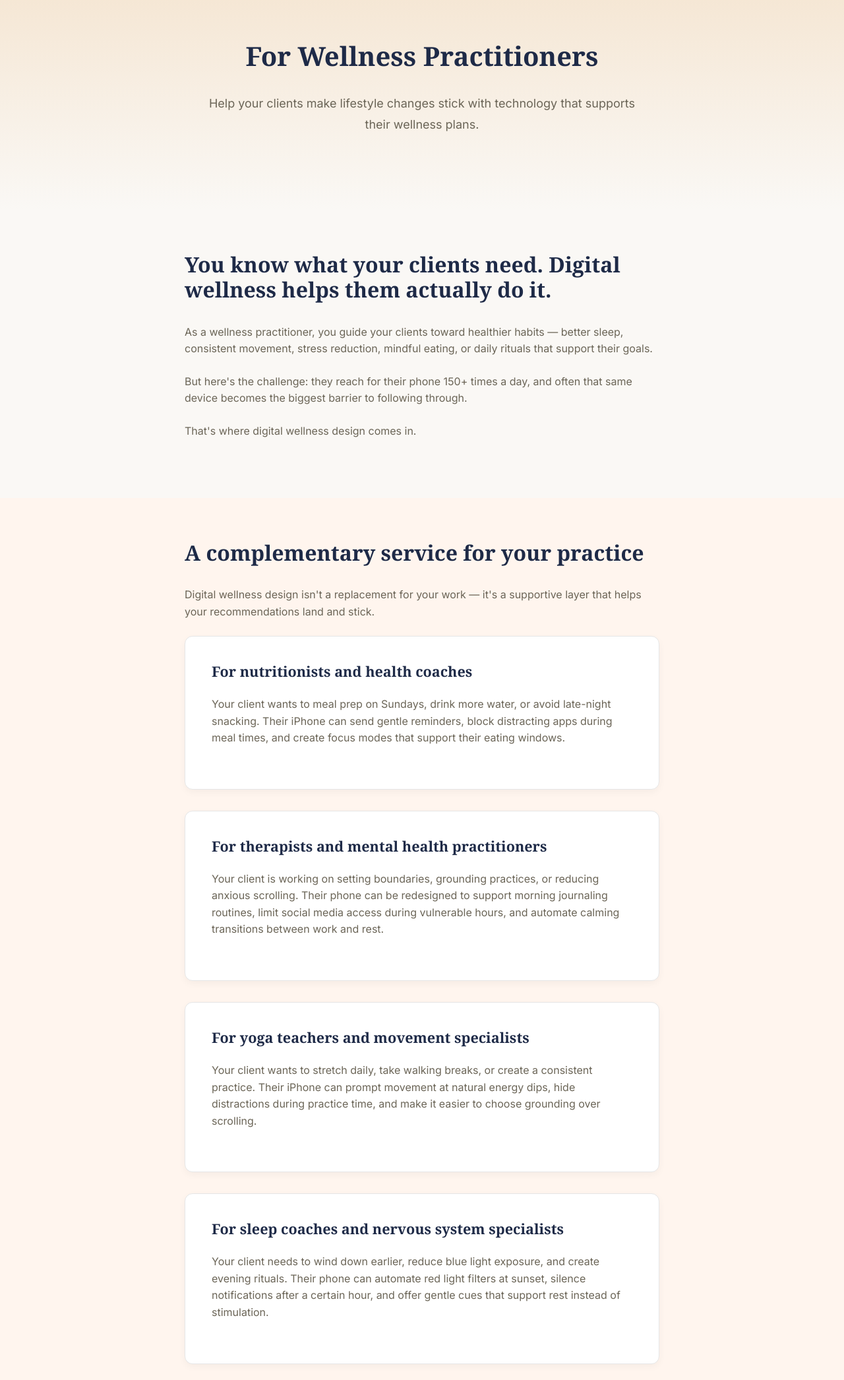
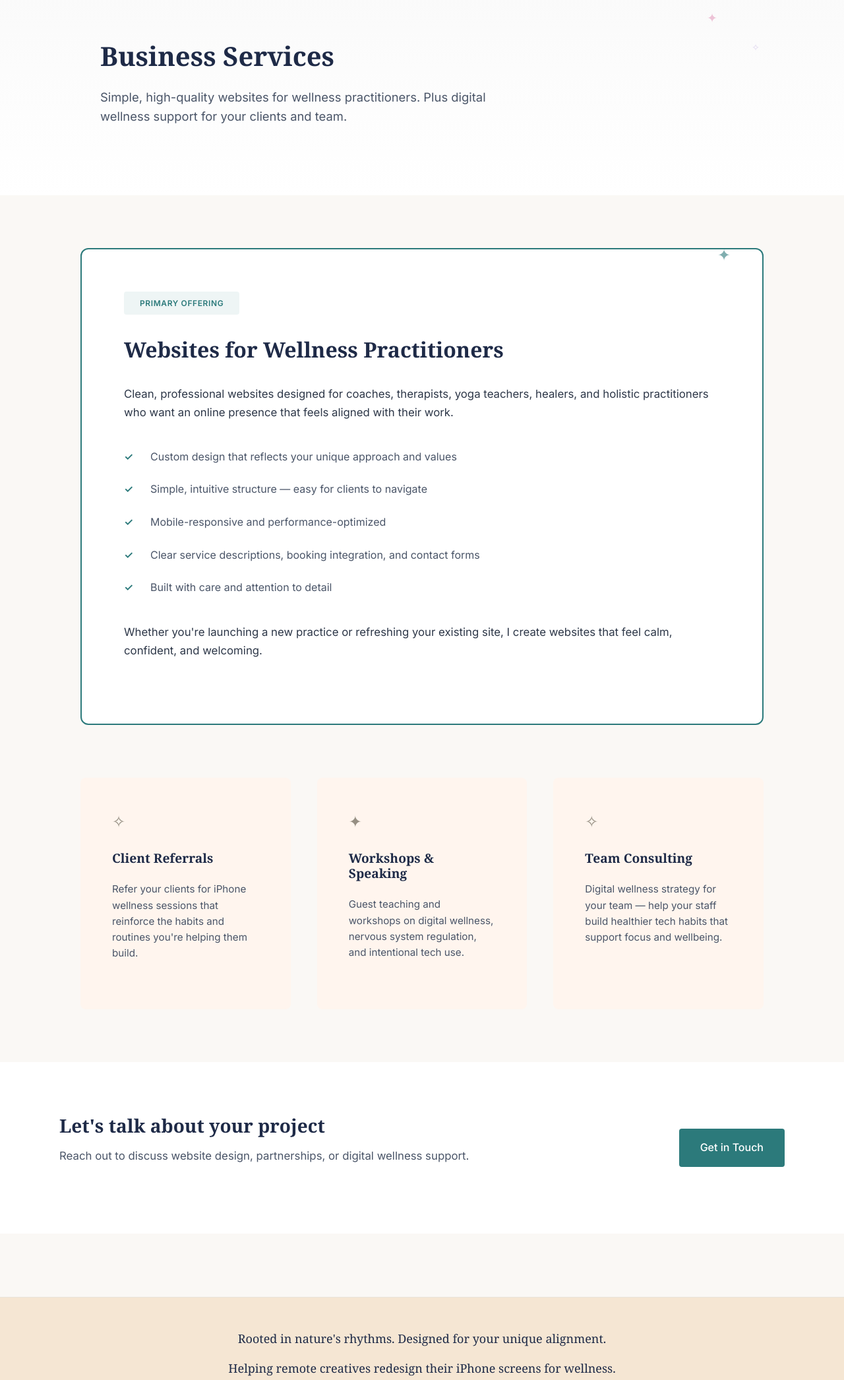
Before and after one commit to digitalwellnessdesign/io, a website: page practitioners.html in a window 1280 px wide. Shown: the part 100-2192 px from the top of the page at 66% size. Drawn offline with Linux system fonts and the light colour scheme; a web font is replaced by a local one.

Commit message:
Updated practitioners.html

```diff
--- a/practitioners.html
+++ b/practitioners.html
@@ -3,12 +3,12 @@
 <head>
   <meta charset="UTF-8">
   <meta name="viewport" content="width=device-width, initial-scale=1.0">
-  <title>For Wellness Practitioners | Digital Wellness Design</title>
-  <meta name="description" content="Partner with Digital Wellness Design to support your clients with iPhone redesigns that reinforce their wellness plans and help lifestyle changes stick.">
+  <title>Business Services — Websites for Wellness Practitioners | Digital Wellness Design</title>
+  <meta name="description" content="Simple, high-quality websites for wellness practitioners. Plus client support, workshops, and digital wellness consulting.">
 
   <!-- Open Graph -->
-  <meta property="og:title" content="For Wellness Practitioners | Digital Wellness Design">
-  <meta property="og:description" content="Partner with Digital Wellness Design to support your clients with technology that reinforces their wellness plans.">
+  <meta property="og:title" content="Business Services — Websites for Wellness Practitioners">
+  <meta property="og:description" content="Simple, high-quality websites for wellness practitioners and digital wellness support services.">
   <meta property="og:type" content="website">
   <meta property="og:url" content="https://www.digitalwellnessdesign.com/practitioners.html">
 
@@ -25,54 +25,246 @@
   <style>
     /* Brand colors */
     :root {
-      --deep-green: #2c7a7b;
-      --navy-blue: #1e2a47;
+      --navy: #1e2a47;
+      --green: #2c7a7b;
+      --pink: #da72a3;
+      --purple: #b39ddb;
+      --light-blue: #7db4e8;
       --warm-cream: #fff5ee;
       --silver-grey: #e6e6e6;
-      --pink: #da72a3;
-      --light-blue: #7db4e8;
-      --soft-purple: #b39ddb;
     }
 
-    /* Section styling with brand colors */
-    .brand-bg-cream {
-      background: var(--warm-cream);
+    /* Hero Section */
+    .business-hero {
+      padding: var(--space-8) 0;
+      background: linear-gradient(to bottom, #fafafa 0%, white 100%);
+      position: relative;
     }
 
-    .feature-block {
-      background: white;
-      padding: var(--space-5);
-      border-radius: 12px;
-      margin-bottom: var(--space-4);
-      border-left: 4px solid var(--light-blue);
-      box-shadow: 0 2px 8px rgba(0, 0, 0, 0.04);
-      transition: all 0.3s ease;
+    .business-hero h1 {
+      font-size: 2.5rem;
+      font-weight: 600;
+      color: var(--navy);
+      margin-bottom: var(--space-3);
+      line-height: 1.2;
     }
 
-    .feature-block:hover {
-      border-left-color: var(--deep-green);
-      box-shadow: 0 4px 16px rgba(44, 122, 123, 0.1);
+    .business-hero .subtitle {
+      font-size: 1.15rem;
+      line-height: 1.6;
+      color: #4a5568;
+      max-width: 650px;
     }
 
-    .feature-block h3 {
-      color: var(--navy-blue);
-      font-size: 1.15rem;
+    .sparkle-accent {
+      position: absolute;
+      font-size: 1.2rem;
+      opacity: 0.4;
+      pointer-events: none;
+    }
+
+    .sparkle-1 { top: 10%; right: 15%; color: var(--pink); }
+    .sparkle-2 { top: 25%; right: 10%; color: var(--purple); font-size: 0.9rem; }
+
+    /* Services Section */
+    .services-section {
+      padding: var(--space-8) var(--space-4);
+      max-width: 1100px;
+      margin: 0 auto;
+    }
+
+    /* Primary Service Card */
+    .primary-service {
+      background: white;
+      border: 2px solid var(--green);
+      border-radius: 12px;
+      padding: var(--space-7);
+      margin-bottom: var(--space-8);
+      position: relative;
+    }
+
+    .primary-service::before {
+      content: '✦';
+      position: absolute;
+      top: -10px;
+      right: var(--space-6);
+      font-size: 1.5rem;
+      color: var(--green);
+      opacity: 0.6;
+    }
+
+    .service-tag {
+      display: inline-block;
+      font-size: 0.75rem;
+      font-weight: 600;
+      letter-spacing: 0.05em;
+      text-transform: uppercase;
+      color: var(--green);
+      background: rgba(44, 122, 123, 0.08);
+      padding: var(--space-1) var(--space-3);
+      border-radius: 4px;
+      margin-bottom: var(--space-4);
+    }
+
+    .primary-service h2 {
+      font-size: 2rem;
+      font-weight: 600;
+      color: var(--navy);
+      margin-bottom: var(--space-4);
+      line-height: 1.3;
+    }
+
+    .primary-service p {
+      font-size: 1.05rem;
+      line-height: 1.7;
+      color: #2d3748;
+      margin-bottom: var(--space-4);
+    }
+
+    .primary-service ul {
+      list-style: none;
+      padding: 0;
+      margin: var(--space-5) 0;
+    }
+
+    .primary-service ul li {
+      font-size: 1rem;
+      line-height: 1.6;
+      color: #4a5568;
+      padding-left: var(--space-5);
+      margin-bottom: var(--space-3);
+      position: relative;
+    }
+
+    .primary-service ul li::before {
+      content: '✓';
+      position: absolute;
+      left: 0;
+      color: var(--green);
+      font-weight: 600;
+    }
+
+    /* Supporting Services Grid */
+    .supporting-services {
+      display: grid;
+      grid-template-columns: repeat(3, 1fr);
+      gap: var(--space-5);
+      margin-top: var(--space-8);
+    }
+
+    .service-card {
+      background: var(--warm-cream);
+      border-radius: 8px;
+      padding: var(--space-6);
+      text-align: left;
+      transition: transform 0.2s ease;
+    }
+
+    .service-card:hover {
+      transform: translateY(-2px);
+    }
+
+    .service-card h3 {
+      font-size: 1.2rem;
+      font-weight: 600;
+      color: var(--navy);
+      margin-bottom: var(--space-3);
+    }
+
+    .service-card p {
+      font-size: 0.95rem;
+      line-height: 1.6;
+      color: #4a5568;
+    }
+
+    .service-icon {
+      font-size: 1.5rem;
+      margin-bottom: var(--space-3);
+      display: block;
+      opacity: 0.7;
+    }
+
+    /* CTA Section */
+    .cta-section {
+      background: white;
+      padding: var(--space-8) var(--space-4);
+      text-align: left;
+    }
+
+    .cta-inner {
+      max-width: 1100px;
+      margin: 0 auto;
+      display: flex;
+      justify-content: space-between;
+      align-items: center;
+      gap: var(--space-6);
+    }
+
+    .cta-text h2 {
+      font-size: 1.75rem;
+      font-weight: 600;
+      color: var(--navy);
       margin-bottom: var(--space-2);
     }
 
-    .process-step {
-      background: white;
-      padding: var(--space-5);
-      border-radius: 12px;
-      border: 1px solid var(--silver-grey);
-      box-shadow: 0 4px 12px rgba(0, 0, 0, 0.04);
-      margin-bottom: var(--space-4);
+    .cta-text p {
+      font-size: 1.05rem;
+      color: #4a5568;
     }
 
-    .process-step h3 {
-      color: var(--navy-blue);
-      font-size: 1.35rem;
-      margin-bottom: var(--space-3);
+    .cta-button {
+      flex-shrink: 0;
+    }
+
+    /* Responsive Design */
+    @media (max-width: 968px) {
+      .business-hero h1 {
+        font-size: 2rem;
+      }
+
+      .supporting-services {
+        grid-template-columns: 1fr;
+        gap: var(--space-4);
+      }
+
+      .primary-service {
+        padding: var(--space-6);
+      }
+
+      .primary-service h2 {
+        font-size: 1.6rem;
+      }
+
+      .cta-inner {
+        flex-direction: column;
+        text-align: center;
+      }
+
+      .sparkle-accent {
+        display: none;
+      }
+    }
+
+    @media (max-width: 640px) {
+      .business-hero {
+        padding: var(--space-6) 0;
+      }
+
+      .business-hero h1 {
+        font-size: 1.75rem;
+      }
+
+      .primary-service h2 {
+        font-size: 1.4rem;
+      }
+
+      .services-section {
+        padding: var(--space-6) var(--space-4);
+      }
+
+      .cta-section {
+        padding: var(--space-6) var(--space-4);
+      }
     }
   </style>
 </head>
@@ -92,93 +284,66 @@
   </header>
 
   <!-- Hero Section -->
-  <section class="hero">
+  <section class="business-hero">
+    <span class="sparkle-accent sparkle-1">✦</span>
+    <span class="sparkle-accent sparkle-2">✧</span>
     <div class="container">
-      <h1>For Wellness Practitioners</h1>
-      <p>Help your clients make lifestyle changes stick with technology that supports their wellness plans.</p>
+      <h1>Business Services</h1>
+      <p class="subtitle">Simple, high-quality websites for wellness practitioners. Plus digital wellness support for your clients and team.</p>
     </div>
   </section>
 
-  <!-- Problem Section -->
-  <section>
-    <div class="container content-section">
-      <h2>You know what your clients need. Digital wellness helps them actually do it.</h2>
-      <p>As a wellness practitioner, you guide your clients toward healthier habits — better sleep, consistent movement, stress reduction, mindful eating, or daily rituals that support their goals.</p>
-      <p>But here's the challenge: they reach for their phone 150+ times a day, and often that same device becomes the biggest barrier to following through.</p>
-      <p>That's where digital wellness design comes in.</p>
+  <!-- Services Section -->
+  <section class="services-section">
+    <!-- Primary Service -->
+    <div class="primary-service">
+      <span class="service-tag">Primary Offering</span>
+      <h2>Websites for Wellness Practitioners</h2>
+      <p>Clean, professional websites designed for coaches, therapists, yoga teachers, healers, and holistic practitioners who want an online presence that feels aligned with their work.</p>
+
+      <ul>
+        <li>Custom design that reflects your unique approach and values</li>
+        <li>Simple, intuitive structure — easy for clients to navigate</li>
+        <li>Mobile-responsive and performance-optimized</li>
+        <li>Clear service descriptions, booking integration, and contact forms</li>
+        <li>Built with care and attention to detail</li>
+      </ul>
+
+      <p>Whether you're launching a new practice or refreshing your existing site, I create websites that feel calm, confident, and welcoming.</p>
     </div>
-  </section>
 
-  <!-- How It Works Section -->
-  <section class="brand-bg-cream">
-    <div class="container content-section">
-      <h2>A complementary service for your practice</h2>
-      <p>Digital wellness design isn't a replacement for your work — it's a supportive layer that helps your recommendations land and stick.</p>
-
-      <div class="process-step">
-        <h3>For nutritionists and health coaches</h3>
-        <p>Your client wants to meal prep on Sundays, drink more water, or avoid late-night snacking. Their iPhone can send gentle reminders, block distracting apps during meal times, and create focus modes that support their eating windows.</p>
+    <!-- Supporting Services -->
+    <div class="supporting-services">
+      <div class="service-card">
+        <span class="service-icon">✧</span>
+        <h3>Client Referrals</h3>
+        <p>Refer your clients for iPhone wellness sessions that reinforce the habits and routines you're helping them build.</p>
       </div>
 
-      <div class="process-step">
-        <h3>For therapists and mental health practitioners</h3>
-        <p>Your client is working on setting boundaries, grounding practices, or reducing anxious scrolling. Their phone can be redesigned to support morning journaling routines, limit social media access during vulnerable hours, and automate calming transitions between work and rest.</p>
+      <div class="service-card">
+        <span class="service-icon">✦</span>
+        <h3>Workshops & Speaking</h3>
+        <p>Guest teaching and workshops on digital wellness, nervous system regulation, and intentional tech use.</p>
       </div>
 
-      <div class="process-step">
-        <h3>For yoga teachers and movement specialists</h3>
-        <p>Your client wants to stretch daily, take walking breaks, or create a consistent practice. Their iPhone can prompt movement at natural energy dips, hide distractions during practice time, and make it easier to choose grounding over scrolling.</p>
-      </div>
-
-      <div class="process-step">
-        <h3>For sleep coaches and nervous system specialists</h3>
-        <p>Your client needs to wind down earlier, reduce blue light exposure, and create evening rituals. Their phone can automate red light filters at sunset, silence notifications after a certain hour, and offer gentle cues that support rest instead of stimulation.</p>
-      </div>
-    </div>
-  </section>
-
-  <!-- Benefits Section -->
-  <section>
-    <div class="container content-section">
-      <h2>Why refer clients to digital wellness design?</h2>
-      <ul class="bullet-list">
-        <li>Your clients get personalized tech support that reinforces your recommendations</li>
-        <li>You don't have to become a tech expert — that's my role</li>
-        <li>Clients see faster progress when their environment (including their phone) supports their goals</li>
-        <li>This creates a seamless extension of your care without adding to your workload</li>
-      </ul>
-    </div>
-  </section>
-
-  <!-- Collaboration Section -->
-  <section class="brand-bg-cream">
-    <div class="container content-section">
-      <h2>How we can work together</h2>
-      <p>If you're a wellness practitioner interested in referring clients or exploring a collaboration, I'd love to connect.</p>
-
-      <div class="feature-block">
-        <h3>Client referrals</h3>
-        <p>Refer your clients for iPhone Ritual Reset sessions that align with their wellness plans. They'll receive personalized tech support that reinforces the habits you're helping them build.</p>
-      </div>
-
-      <div class="feature-block">
-        <h3>Collaborative packages</h3>
-        <p>For practitioners who want to offer a more integrated experience, we can explore bundled services that combine your expertise with digital wellness design.</p>
-      </div>
-
-      <div class="feature-block">
-        <h3>Workshops and speaking</h3>
-        <p>I'm available for workshops, guest teaching, or speaking engagements about how technology can support wellness practices and nervous system regulation.</p>
+      <div class="service-card">
+        <span class="service-icon">✧</span>
+        <h3>Team Consulting</h3>
+        <p>Digital wellness strategy for your team — help your staff build healthier tech habits that support focus and wellbeing.</p>
       </div>
     </div>
   </section>
 
   <!-- CTA Section -->
-  <section>
-    <div class="container content-section text-center">
-      <h2>Let's talk about supporting your clients</h2>
-      <p>Reach out to discuss referral partnerships, collaborations, or workshop opportunities.</p>
-      <a href="/about.html#contact" class="btn btn-primary" style="margin-top: var(--space-3);">Get in Touch</a>
+  <section class="cta-section">
+    <div class="cta-inner">
+      <div class="cta-text">
+        <h2>Let's talk about your project</h2>
+        <p>Reach out to discuss website design, partnerships, or digital wellness support.</p>
+      </div>
+      <div class="cta-button">
+        <a href="/about.html#contact" class="btn btn-primary">Get in Touch</a>
+      </div>
     </div>
   </section>
 
```
